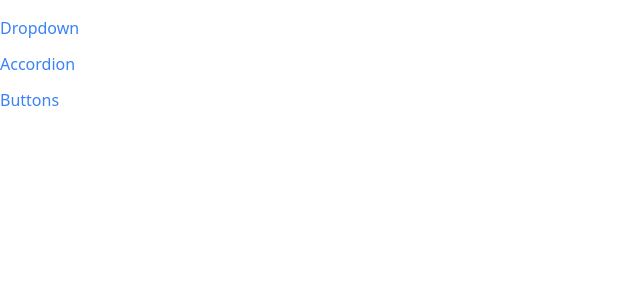
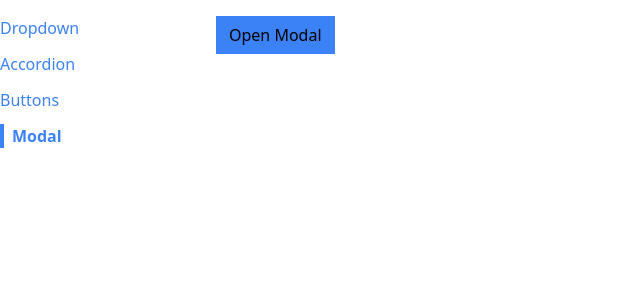
Before and after one commit to DarrenKim94/react-components, a React (Create React App) app: page /modal in a window 1280 px wide. Shown: the top 300 px of the page, without its empty margins (0-640 px from the left). Built offline with nearby package versions, Linux system fonts and the light colour scheme.

Commit message:
add modal component

```diff
--- a/src/App.js
+++ b/src/App.js
@@ -3,6 +3,7 @@
 import AccordionPage from './pages/AccordionPage';
 import DropdownPage from './pages/DropdownPage';
 import ButtonPage from './pages/ButtonPage';
+import ModalPage from "./pages/ModalPage";
 
 function App() {
     return (
@@ -18,6 +19,9 @@
                 <Route path="/buttons">
                     <ButtonPage />
                 </Route>
+                <Route path="/modal">
+                    <ModalPage />
+                </Route>
             </div>
         </div>
     );
--- /dev/null
+++ b/src/components/Modal.js
@@ -0,0 +1,9 @@
+
+
+function Modal() {
+    return(
+        <div>Heh</div>
+    )
+};
+
+export default Modal;
--- a/src/components/Sidebar.js
+++ b/src/components/Sidebar.js
@@ -5,6 +5,7 @@
         { label: 'Dropdown', path: '/'},
         { label: 'Accordion', path: '/accordion'},
         { label: 'Buttons', path: '/buttons'},
+        { label: 'Modal', path: '/modal'},
 
     ];
 
--- /dev/null
+++ b/src/pages/ModalPage.js
@@ -0,0 +1,20 @@
+import { useState } from "react";
+import Modal from "../components/Modal";
+import Button from "../components/Button";
+
+function ModalPage() {
+    const [showModal, setShowModal] = useState(false);
+
+    const handleClick = () => {
+        setShowModal(true);
+    };
+
+    return(
+        <div>
+            <Button onClick={handleClick} primary>Open Modal</Button>
+            {showModal && <Modal />}
+        </div>
+    )
+};
+
+export default ModalPage;
```
